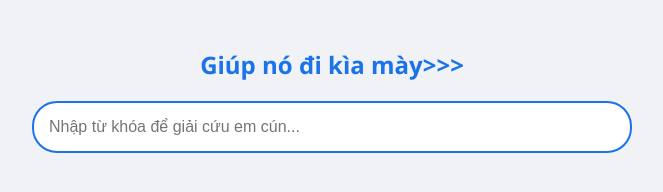
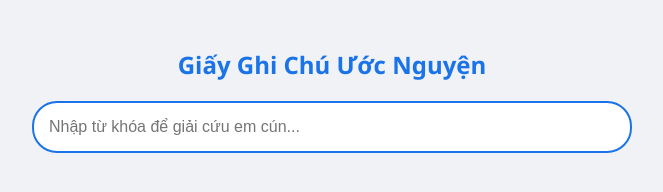
Before and after one commit to chzuyenn/giayghichuuocnguyen, a plain HTML site: page index.html in a window 1280 px wide. Shown: the whole page, without its empty margins (308-971 px from the left). Drawn offline with Linux system fonts and the light colour scheme.

Commit message:
Update index.html

```diff
--- a/index.html
+++ b/index.html
@@ -21,7 +21,7 @@ img { max-width: 100%; height: auto; border-radius: 8px; margin-top: 10px; borde
 <body>
 
 <div class="container">
-<h2>Giúp nó đi kìa mày>>></h2>
+<h2>Giấy Ghi Chú Ước Nguyện</h2>
 <input type="text" id="searchBox" placeholder="Nhập từ khóa để giải cứu em cún..." oninput="handleInput()">
 <div id="suggestions"></div>
 
```
